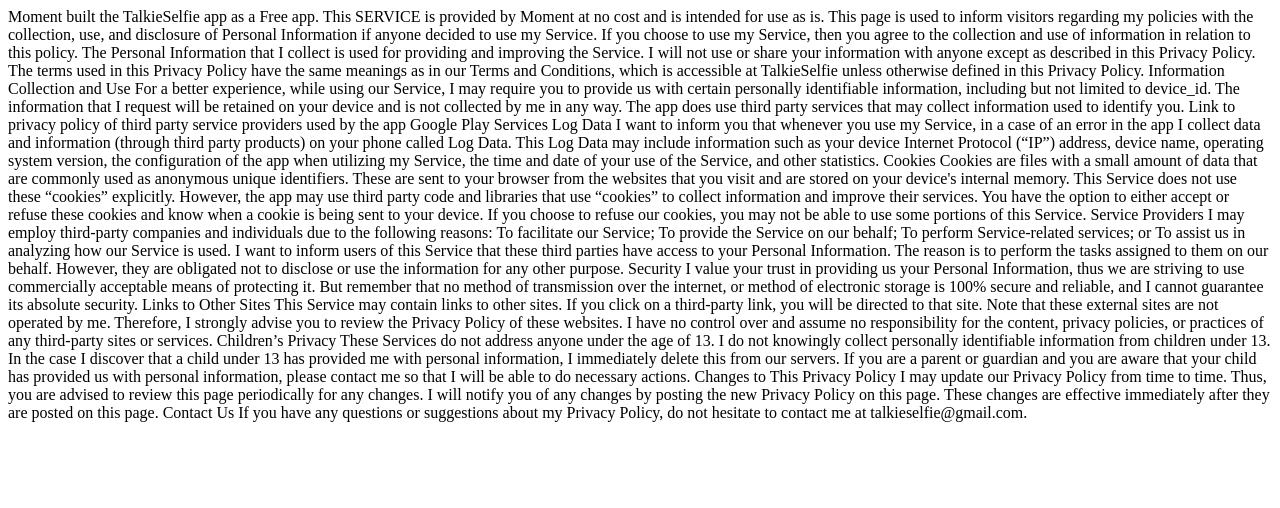
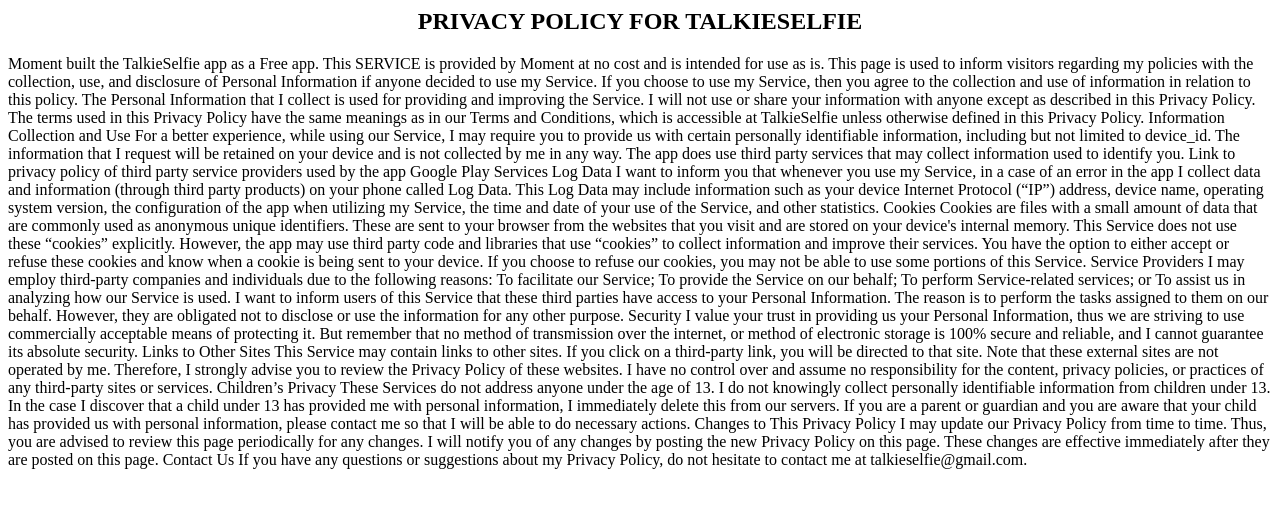
Before and after one commit to talkieselfie/talkieselfie.github.io, a plain HTML site: page index.html in a window 1280 px wide. Drawn offline with Linux system fonts and the light colour scheme.

Commit message:
Update index.html

```diff
--- a/index.html
+++ b/index.html
@@ -1,3 +1,4 @@
+<h2 style="text-align: center;">PRIVACY POLICY FOR TALKIESELFIE</h2>
 Moment built the TalkieSelfie app as a Free app. This SERVICE is provided by Moment at no cost and is intended for use as is.
 
 This page is used to inform visitors regarding my policies with the collection, use, and disclosure of Personal Information if anyone decided to use my Service.
```
